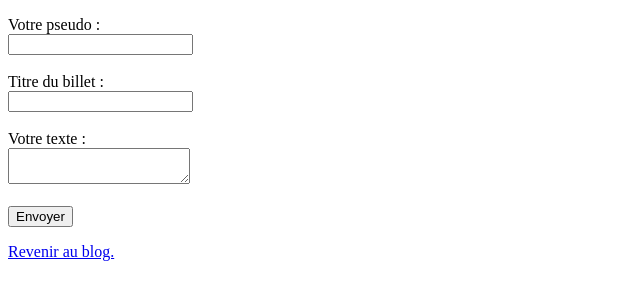
After one commit to SolangeHarmoniePICARD/blog, a PHP site: page /publication_billet.php in a window 1280 px wide. The commit adds this page. Shown: the top 300 px of the page, without its empty margins (0-640 px from the left). Run offline with PHP 8.4, Linux system fonts and the light colour scheme; some libraries are stand-ins or nearby versions.

Commit message:
Modification des noms des champs dans les fichiers sql pour correspondre aux requetes dans les fichiers php + Ajout du code de la page billet.php pour visionner le billet de blog, ses commentaires, et poster un nouveau commentaire.

```diff
--- a/index.php
+++ b/index.php
@@ -1,5 +1,5 @@
 <?php include("includes/header.php"); ?>
-<p><a href="publier.php"> Publier un billet de blog ! </a></p>
+<p><a href="publication_billet.php"> Publier un billet de blog ! </a></p>
 
 <?php //Affichage
 //Gestion du nombre limite de billets par page
@@ -19,7 +19,7 @@
 //Affichage de 10 billets
   $requete = $bdd->query('SELECT * FROM billets ORDER BY id_billet DESC LIMIT '.$premiere_entree.', '.$billets_par_page); // On récupère tout le contenu de la table billets, on affiche les 10 derniers messages par ordre anté-chronologique
   while ($donnees = $requete->fetch()){ // On affiche chaque entrée une à une
-    echo "Titre : <a href='billet.php?billet=" . $donnees['id_billet'] . "'>" . htmlspecialchars($donnees['titre_billet']). "</a><br>";
+    echo "Titre : <a href='affichage_billet.php?billet=" . $donnees['id_billet'] . "'>" . htmlspecialchars($donnees['titre_billet']). "</a><br>";
     echo "Auteur : " . htmlspecialchars($donnees['auteur_billet'])."<br>";
     echo "Date : " . htmlspecialchars($donnees['date_billet'])."<br>";
     echo "Billet :<br>" . $donnees['contenu_billet']."<br>";
--- /dev/null
+++ b/publication_billet.php
@@ -0,0 +1,42 @@
+<?php include("includes/header.php"); ?>
+    <form action="publication_billet.php" method="post">
+      <p>
+        <label for="auteur_billet" style="cursor:pointer;">Votre pseudo : </label><br>
+        <input type="text" id="auteur_billet" name="auteur_billet"><br><br>
+        <label for="titre_billet" style="cursor:pointer;">Titre du billet : </label><br>
+        <input type="text" id="titre_billet" name="titre_billet"><br><br>
+        <label for="contenu_billet" style="cursor:pointer;">Votre texte : </label><br>
+        <textarea id="contenu_billet" name="contenu_billet"></textarea><br><br>
+        <input type="submit" value="Envoyer">
+      </p>
+    </form>
+
+<?php //Insertion dans la base de données
+  if(isset($_POST['auteur_billet']) && !empty($_POST['auteur_billet']) && isset($_POST['titre_billet']) && !empty($_POST['titre_billet']) && isset($_POST['contenu_billet']) && !empty($_POST['contenu_billet'])) {
+
+    if(isset($_POST['auteur_billet']) && !empty($_POST['auteur_billet'])){
+      $auteur = htmlspecialchars($_POST['auteur_billet']);
+    } else {
+      echo "<p style='color:red'>Écrivez votre nom.</p>";
+    }
+    if(isset($_POST['titre_billet']) && !empty($_POST['titre_billet'])){
+      $titre = htmlspecialchars($_POST['titre_billet']);
+    } else {
+      echo "<p style='color:red'>Écrivez un titre.</p>";
+    }
+    if(isset($_POST['contenu_billet']) && !empty($_POST['contenu_billet'])){
+      $contenu = $_POST['contenu_billet'];
+    } else {
+      echo "<p style='color:red'>Écrivez votre texte.</p>";
+    }
+
+    $requete = $bdd->prepare('INSERT INTO billets(auteur_billet, titre_billet, contenu_billet, date_billet) VALUES(?,?,?,now())');
+    $requete->execute(array($auteur,$titre,$contenu));
+    echo "<p style='color:green'>Votre billet a été publié. </p>";
+
+  }
+?>
+  <p><a href='index.php'>Revenir au blog.</a></p>
+  <script src="js/tinymce/tinymce.min.js"></script>
+  <script>tinymce.init({ selector:'textarea'});</script>
+<?php include("includes/footer.php"); ?>
```
Also changed, not shown: affichage_billet.php (added, +51 -0 lines), publication_commentaire.php (added, +33 -0 lines).
